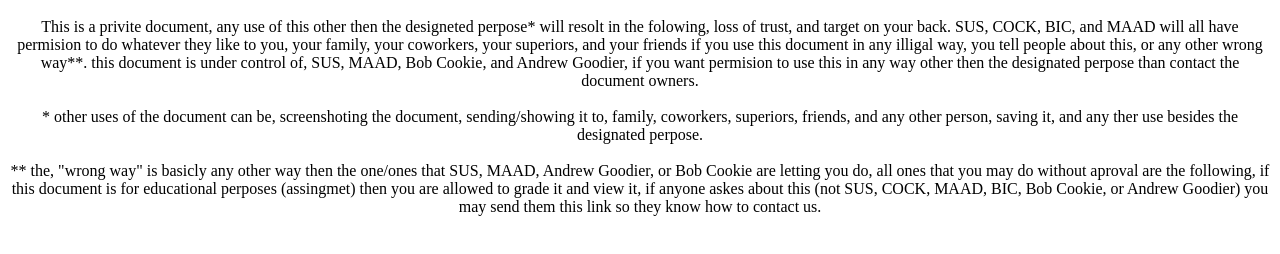
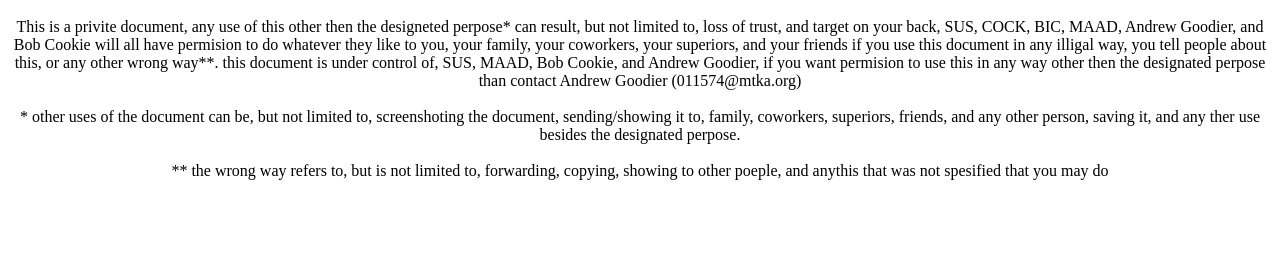
Before and after one commit to SECRETSUSMASTER/DocumentRights, a plain HTML site: page index.html in a window 1280 px wide. Shown: the part 48-302 px from the top of the page. Drawn offline with Linux system fonts and the light colour scheme.

Commit message:
Update index.html

```diff
--- a/index.html
+++ b/index.html
@@ -2,14 +2,13 @@
 <html>
 <body>
 <h1 style="text-align:center;">Document Rights</h1>
-<p style="text-align:center;">This is a privite document, any use of this other then the designeted perpose* will resolt in the folowing, loss of trust, and target on your back. SUS, COCK, BIC, and MAAD will all have permision to do whatever they like to you, your family, your coworkers, your superiors, and your friends if you use this document in any illigal way, you tell people about this, or any other wrong way**. this document is under control of, SUS, MAAD, Bob Cookie, and Andrew Goodier, if you want permision to use this in any way other then the designated perpose than contact the document owners.
+<p style="text-align:center;">This is a privite document, any use of this other then the designeted perpose* can result, but not limited to, loss of trust, and target on your back, SUS, COCK, BIC, MAAD, Andrew Goodier, and Bob Cookie will all have permision to do whatever they like to you, your family, your coworkers, your superiors, and your friends if you use this document in any illigal way, you tell people about this, or any other wrong way**. this document is under control of, SUS, MAAD, Bob Cookie, and Andrew Goodier, if you want permision to use this in any way other then the designated perpose than contact Andrew Goodier (011574@mtka.org)
 <br>
 <br>
-* other uses of the document can be, screenshoting the document, sending/showing it to, family, coworkers, superiors, friends, and any other person, saving it, and any ther use besides the designated perpose.
+* other uses of the document can be, but not limited to, screenshoting the document, sending/showing it to, family, coworkers, superiors, friends, and any other person, saving it, and any ther use besides the designated perpose.
 <br>
 <br>
-** the, "wrong way" is basicly any other way then the one/ones that SUS, MAAD, Andrew Goodier, or Bob Cookie are letting you do, all ones that you may do without aproval are the following, if this document is for educational perposes (assingmet) then you are allowed to grade it and view it, if anyone askes about this (not SUS, COCK, MAAD, BIC, Bob Cookie, or Andrew Goodier) you may send them this link so they know how to contact us.
+** the wrong way refers to, but is not limited to, forwarding, copying, showing to other poeple, and anythis that was not spesified that you may do
 </p>
-
 </body>
 </html>
```
